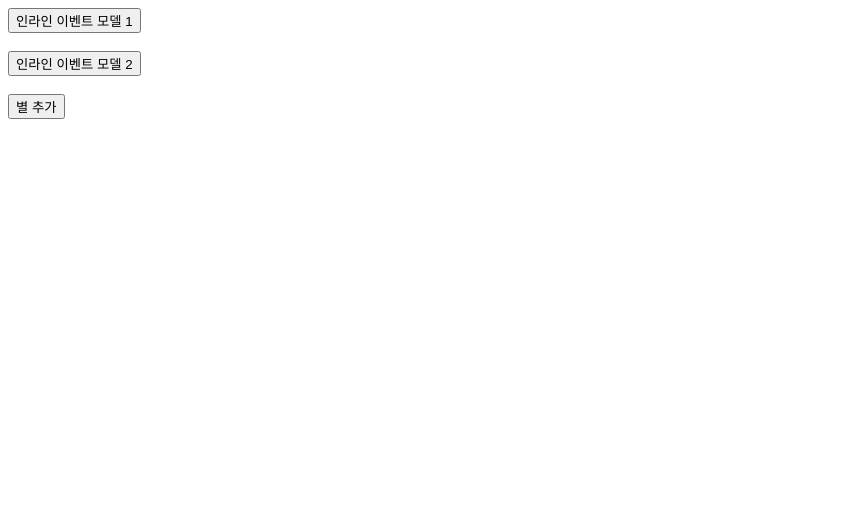
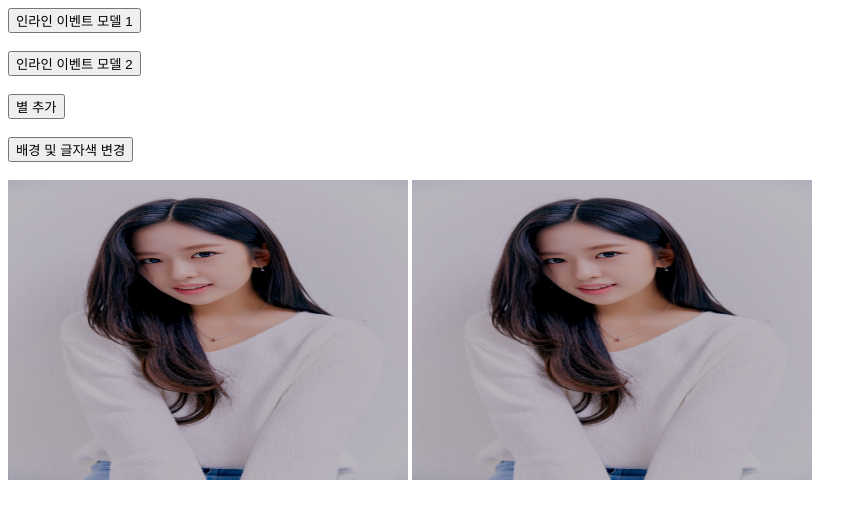
Before and after one commit to mogi-program/WebProject, a plain HTML site: page 0609/01.html in a window 1280 px wide. Shown: the whole page, without its empty margins (0-867 px from the left). Drawn offline with Linux system fonts and the light colour scheme.

Commit message:
클릭할 때마다 이미지가 변경, 문서가 로드되었을 때 이미지가 자동으로 일정시간마다 변경

```diff
--- a/0609/01.html
+++ b/0609/01.html
@@ -5,11 +5,67 @@
     <meta name="viewport" content="width=device-width, initial-scale=1.0">
     <title>Document</title>
     <script>
+        window.onload = function(){
+            setInterval(function imgChange(){
+            img = document.getElementById('im');
+            if(count == 1){
+                img.src = "imgs/idol2.png";
+                count += 1;
+            }
+            else if(count == 2){
+                img.src = "imgs/idol3.png";
+                count += 1;
+            }
+            else if(count == 3){
+                img.src = "imgs/idol4.png";
+                count += 1;
+            }
+            else if(count == 4){
+                img.src = "imgs/idol5.png";
+                count += 1;
+            }
+            else if(count == 5){
+                img.src = "imgs/idol1.png";
+                count = 1;
+            }
+
+        }, 1000)
+        }
         function greet(){
             alert("안녕하세요 인라인 이벤트 모델")
         }
         function addStr(btn){
             btn.textContent += '*'
+        }
+        function overChange(btn){
+            btn.style.backgroundColor = 'red'
+        }
+        function outChange(btn){
+            btn.style.backgroundColor = 'blue'
+        }
+        let count = 1;
+        let count2 = 1;
+        function imgChange2(img){
+            if(count2 == 1){
+                img.src = "imgs/idol2.png";
+                count2 += 1;
+            }
+            else if(count2 == 2){
+                img.src = "imgs/idol3.png";
+                count2 += 1;
+            }
+            else if(count2 == 3){
+                img.src = "imgs/idol4.png";
+                count2 += 1;
+            }
+            else if(count2 == 4){
+                img.src = "imgs/idol5.png";
+                count2 += 1;
+            }
+            else if(count2 == 5){
+                img.src = "imgs/idol1.png";
+                count2 = 1;
+            }
         }
     </script>
 </head>
@@ -19,5 +75,10 @@
     <button onclick="greet()">인라인 이벤트 모델 2</button>
     <br><br>
     <button onclick="addStr(this)">별 추가</button>
+    <br><br>
+    <button onmouseover="overChange(this)" onmouseout="outChange(this)">배경 및 글자색 변경</button>
+    <br><br>
+    <img id="im" src="imgs/idol1.png" width="400" height="300">
+    <img src="imgs/idol1.png" width="400" height="300" onclick="imgChange2(this)">
 </body>
 </html>
```
Also changed, not shown: 0609/02.html (added, +20 -0 lines), 0609/imgs/idol1.png (added), 0609/imgs/idol5.png (added), 3 other files.
